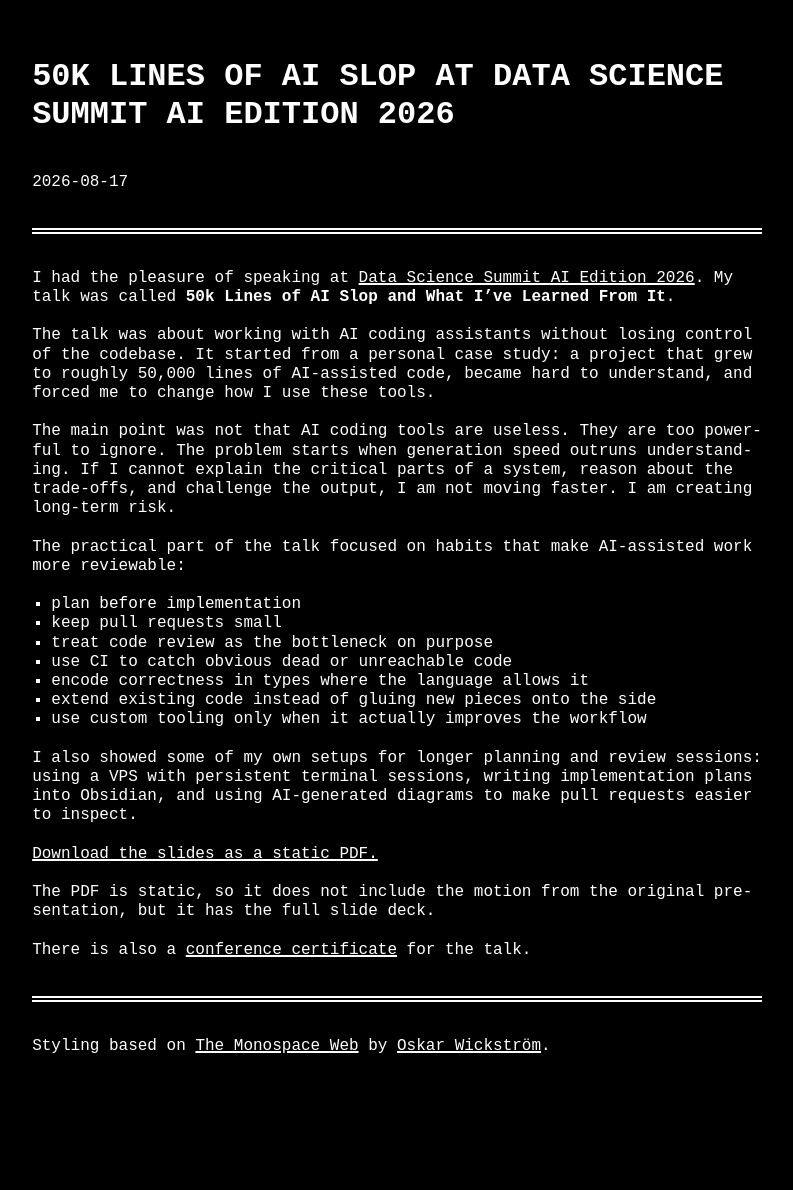
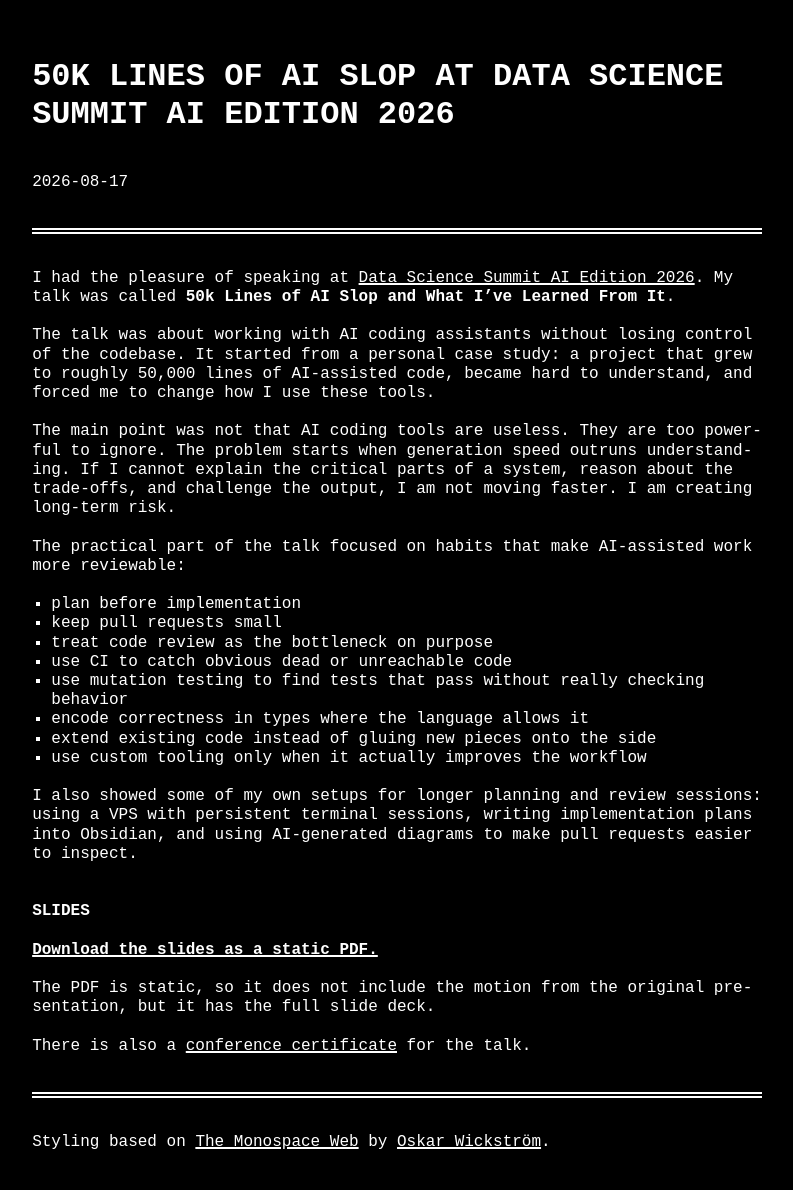
Before and after one commit to bajor/bajor-dev-blog, a Jekyll site: the page built from _posts/2026-08-17-50k-lines-of-ai-slop-data-science-summit-ai-edition-2026.md, in a window 1280 px wide. Shown: the whole page, without its empty margins (243-1036 px from the left). Built offline with Jekyll 4.4.1, drawn with Linux system fonts in a browser that asks for light colours; some web fonts are replaced; before the commit the page ends 1094 px from its top, so only the background shows below that.

Commit message:
docs: refine summit talk post

```diff
--- a/_posts/2026-08-17-50k-lines-of-ai-slop-data-science-summit-ai-edition-2026.md
+++ b/_posts/2026-08-17-50k-lines-of-ai-slop-data-science-summit-ai-edition-2026.md
@@ -16,13 +16,16 @@ The practical part of the talk focused on habits that make AI-assisted work more
 - keep pull requests small
 - treat code review as the bottleneck on purpose
 - use CI to catch obvious dead or unreachable code
+- use mutation testing to find tests that pass without really checking behavior
 - encode correctness in types where the language allows it
 - extend existing code instead of gluing new pieces onto the side
 - use custom tooling only when it actually improves the workflow
 
 I also showed some of my own setups for longer planning and review sessions: using a VPS with persistent terminal sessions, writing implementation plans into Obsidian, and using AI-generated diagrams to make pull requests easier to inspect.
 
-[Download the slides as a static PDF.](/assets/docs/dss-ai-edition-2026/50k-loc-ai-slop-data-science-summit-ai-edition-2026-slides.pdf)
+## Slides
+
+**[Download the slides as a static PDF.](/assets/docs/dss-ai-edition-2026/50k-loc-ai-slop-data-science-summit-ai-edition-2026-slides.pdf)**
 
 The PDF is static, so it does not include the motion from the original presentation, but it has the full slide deck.
 
```
